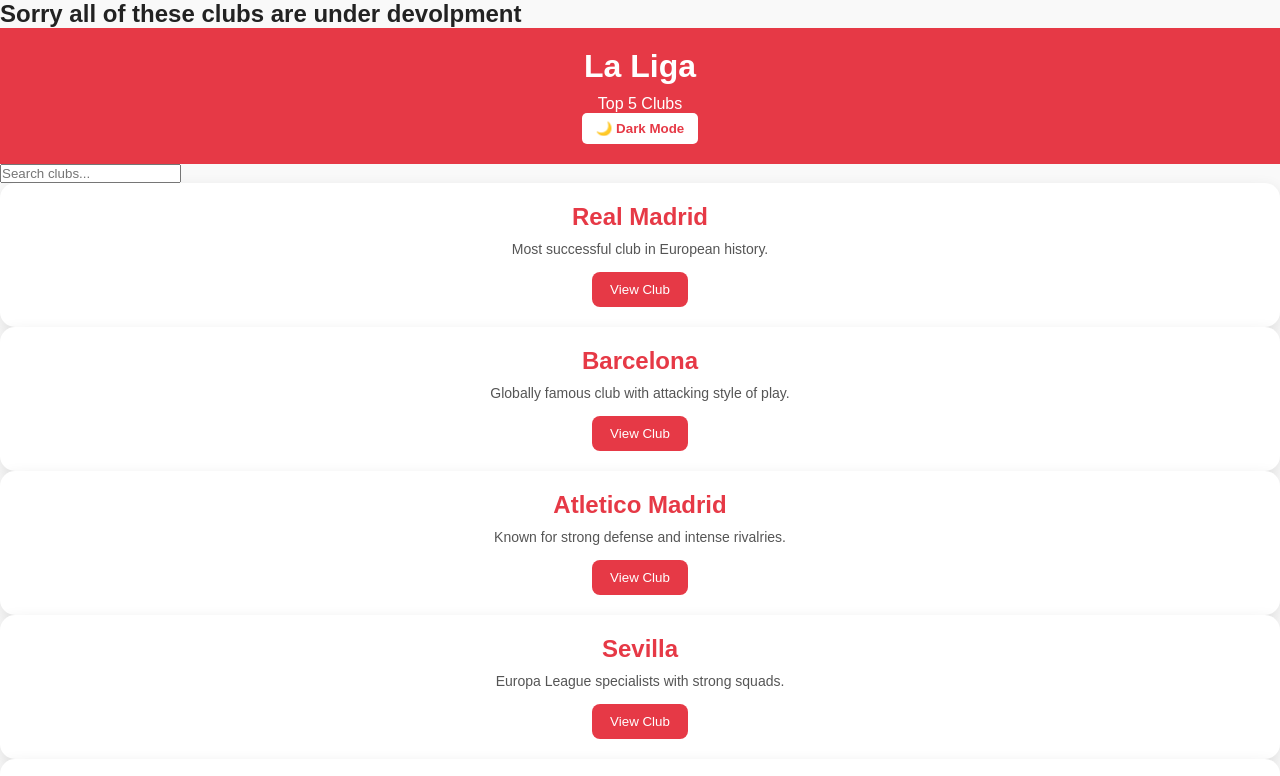
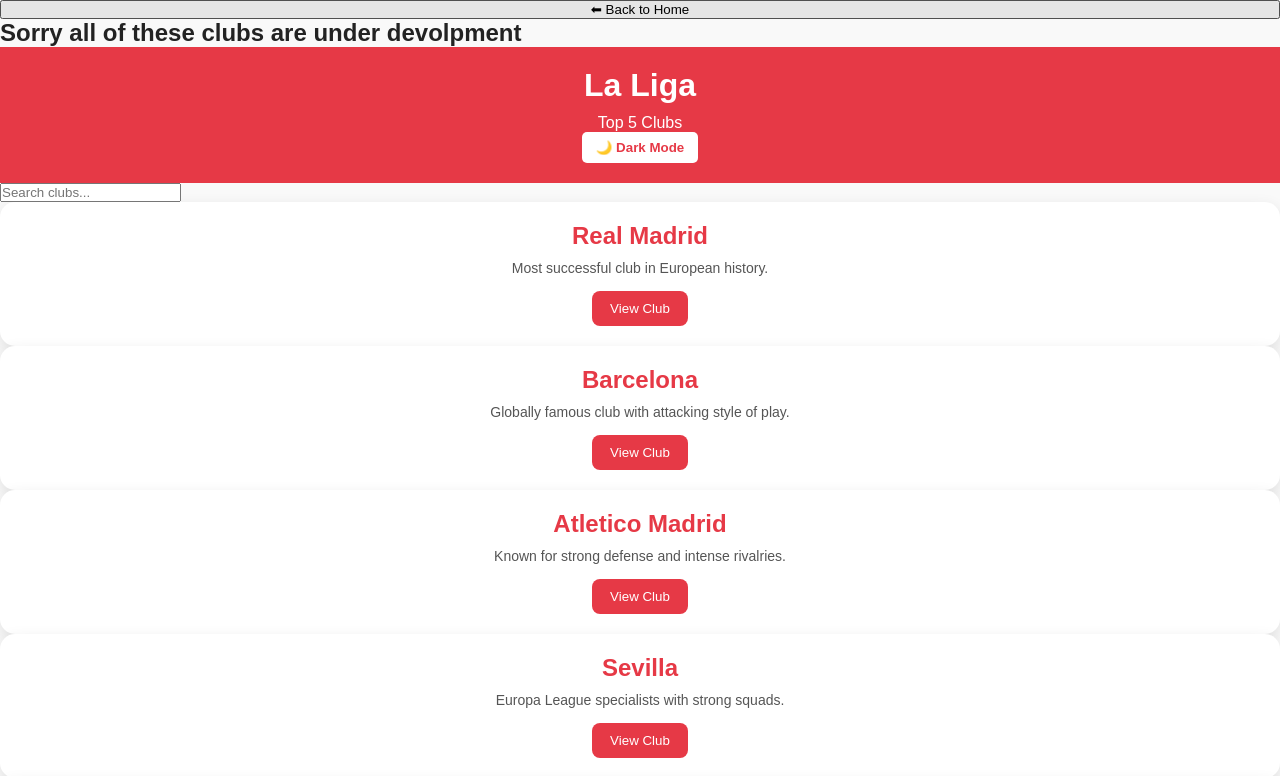
Before and after one commit to Aly-ahmed1708/Football-beta, a plain HTML site: page leagues/spanish.html in a window 1280 px wide. Shown: the top 776 px of the page. Drawn offline with Linux system fonts and the light colour scheme; a script that the page names is missing.

Commit message:
Update spanish.html

```diff
--- a/leagues/spanish.html
+++ b/leagues/spanish.html
@@ -3,6 +3,7 @@
 <head>
   <meta charset="UTF-8">
   <meta name="viewport" content="width=device-width, initial-scale=1.0">
+  <button data-link="../index.html">⬅ Back to Home</button>
   <title>La Liga (Spain)</title>
   <h2>Sorry all of these clubs are under devolpment</h2>
   <link rel="stylesheet" href="../style.css">
```
